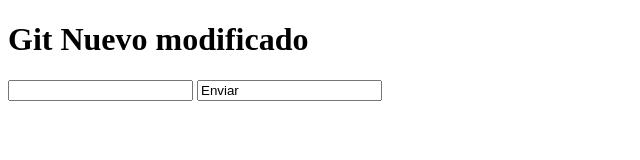
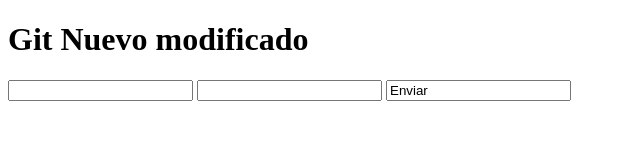
Before and after one commit to Kevin-Borge-Tobar/HelloGit, a plain HTML site: page index.html in a window 1280 px wide. Shown: the whole page, without its empty margins (0-640 px from the left). Drawn offline with Linux system fonts and the light colour scheme.

Commit message:
se agrego name2

```diff
--- a/index.html
+++ b/index.html
@@ -11,6 +11,7 @@
     <h1>Git Nuevo modificado</h1>
 <form action="#" method="get">
     <input type="text" name="name1" id="name1">
+    <input type="text" name="name2" id="name2">
     <input type="buttom" value="Enviar">
 </form>
 </body>
```
